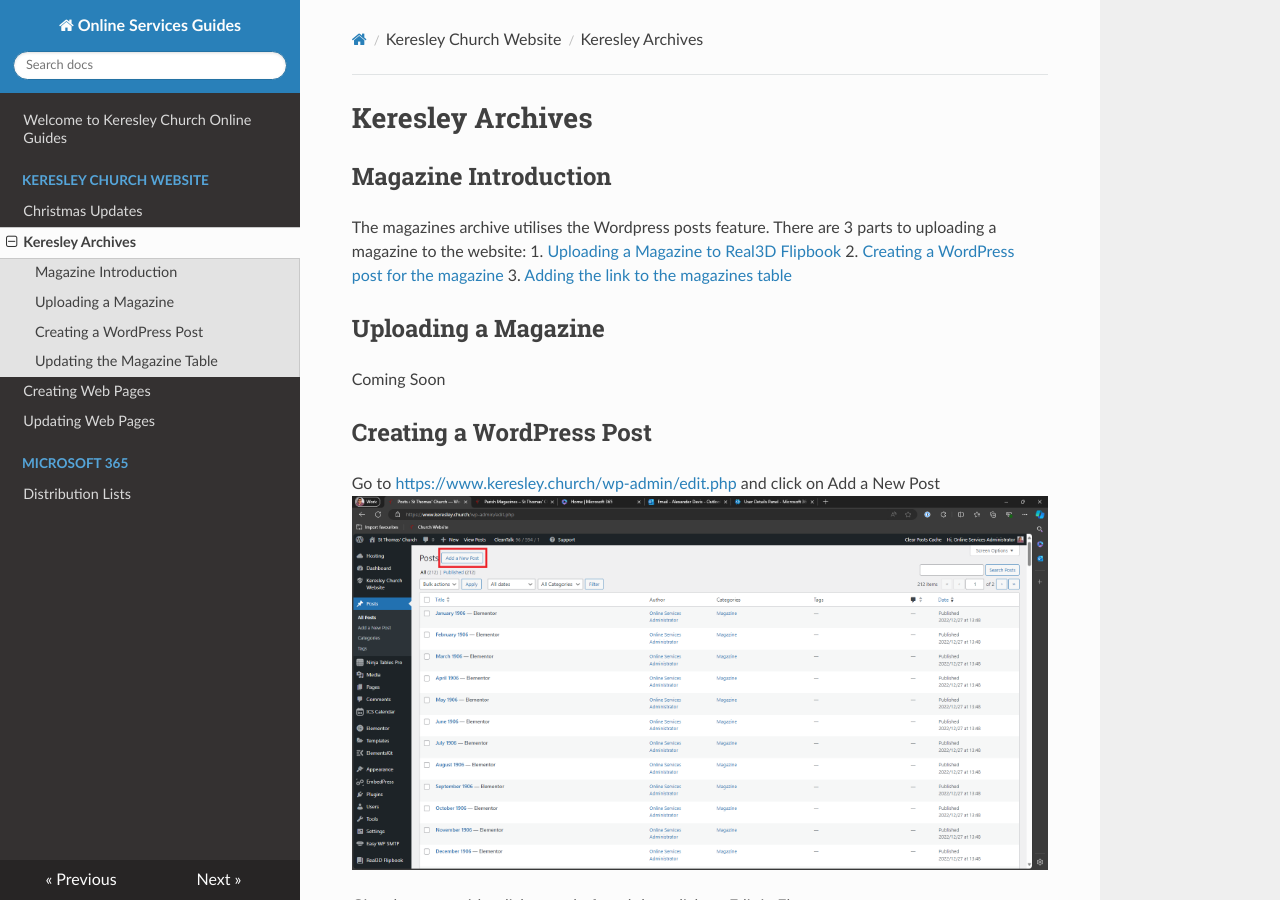
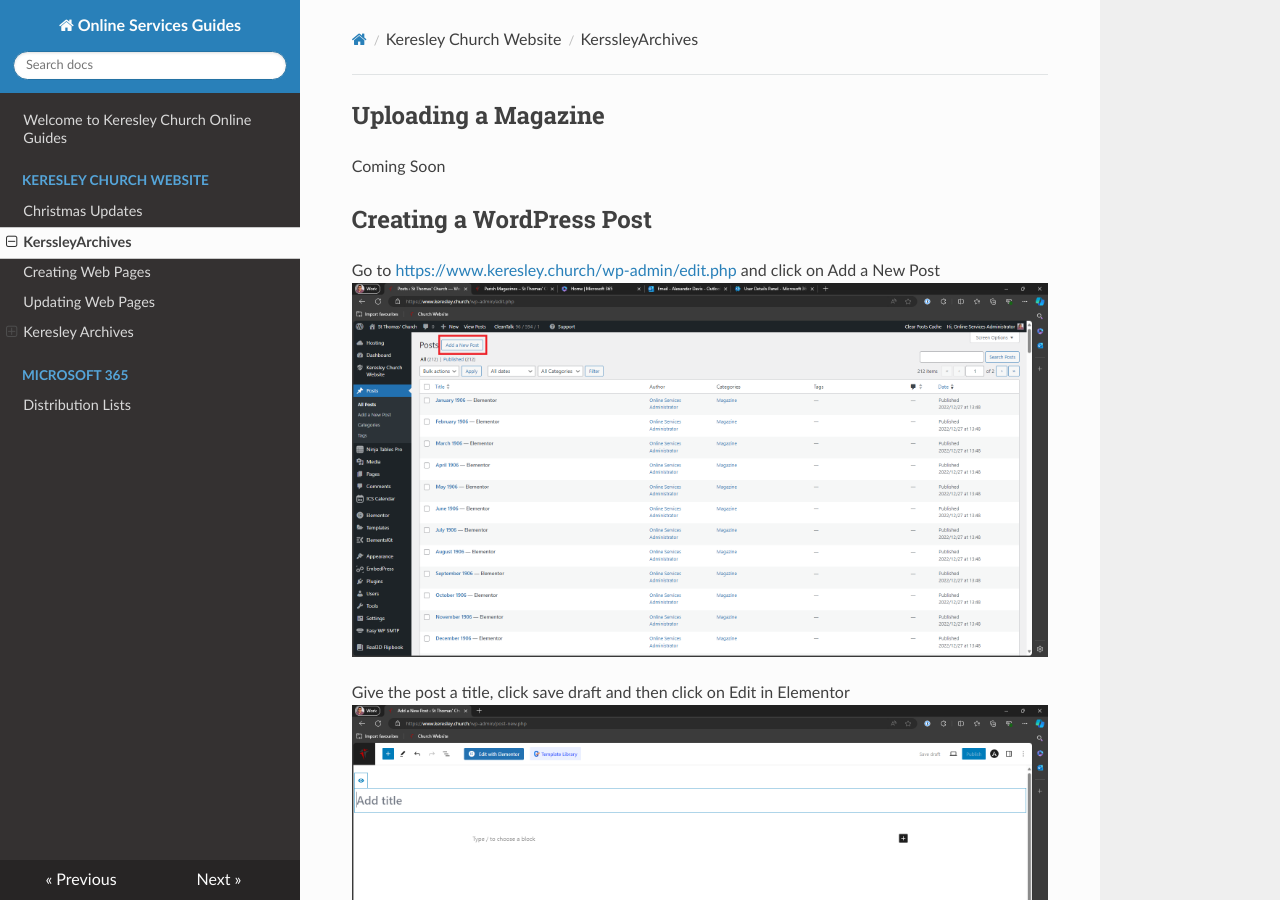
Before and after one commit to MrDavisCSIT/Keresley-Online-Guides, an MkDocs documentation site: the page built from docs/Keresley Church Website/KerssleyArchives.md, in a window 1280 px wide and 900 px high. Built offline with MkDocs 1.6.1, drawn with Linux system fonts in a browser that asks for light colours; nearby versions of some CDN libraries.

Commit message:
Separation of page sections

```diff
--- a/docs/Keresley Church Website/KerssleyArchives.md
+++ b/docs/Keresley Church Website/KerssleyArchives.md
@@ -1,9 +1,4 @@
-# Keresley Archives
-## Magazine Introduction
-The magazines archive utilises the Wordpress posts feature. There are 3 parts to uploading a magazine to the website:
-1. [Uploading a Magazine to Real3D Flipbook](#uploading-a-magazine)
-2. [Creating a WordPress post for the magazine](#creating-a-wordpress-post)
-3. [Adding the link to the magazines table](#updating-the-magazine-table)
+
 
 ## Uploading a Magazine
 Coming Soon
```
Also changed, not shown: docs/Keresley Church Website/Keresley Archives/introduction.md (added, +8 -0 lines).
